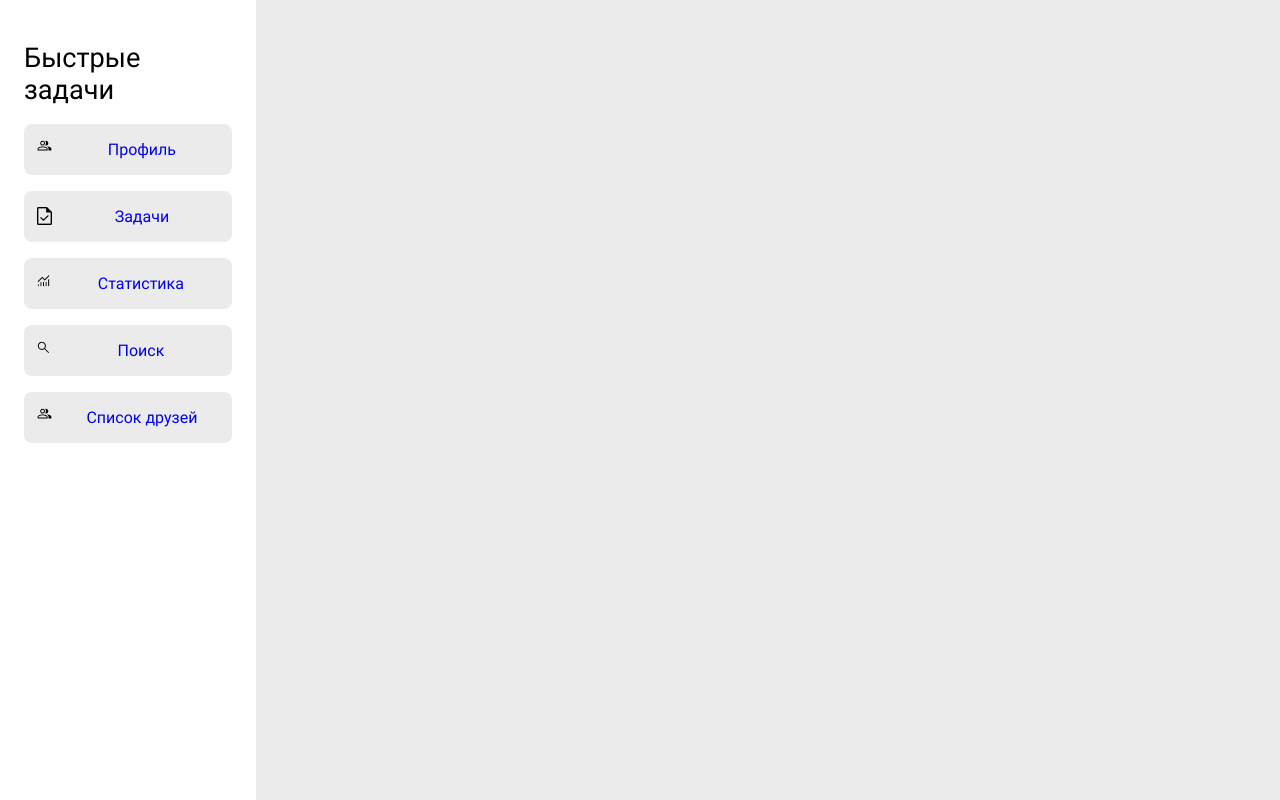
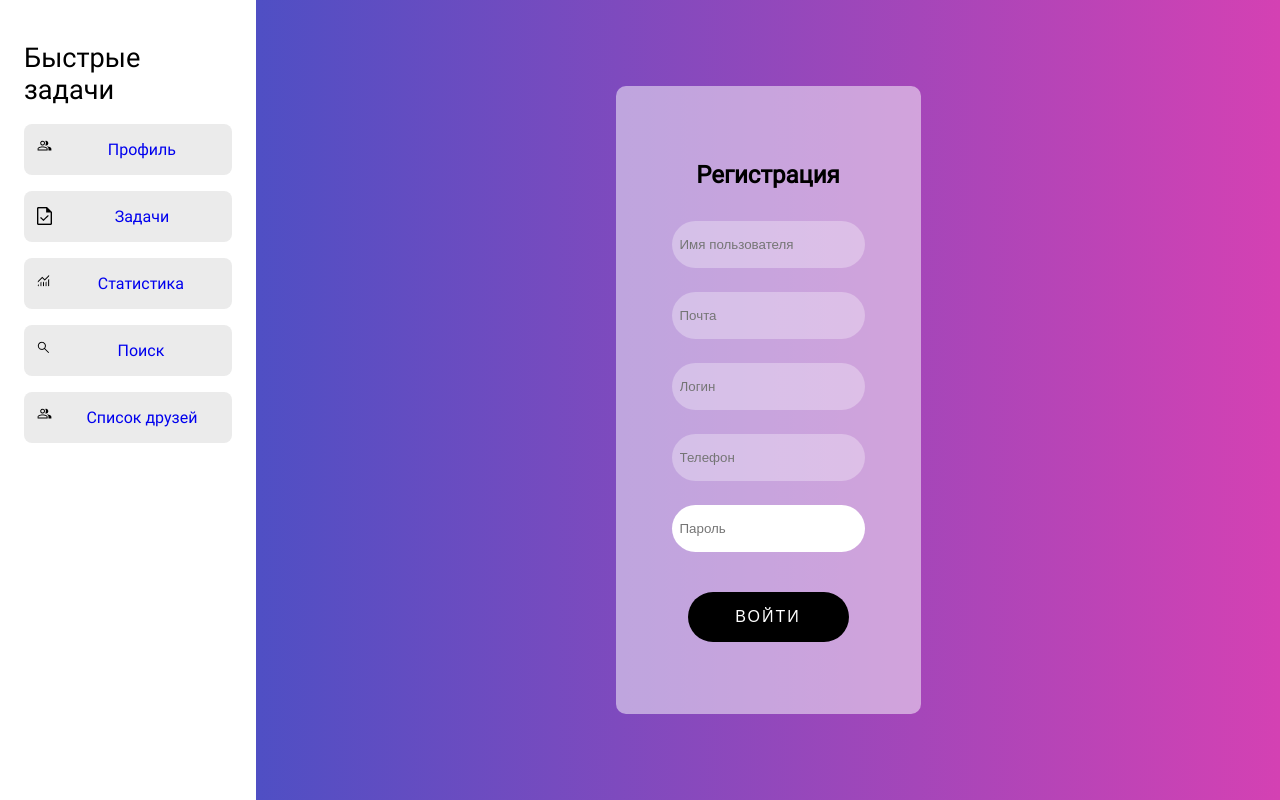
Before and after one commit to nibrissa/fastcase_hackathon, a React (Create React App) app: page /registration in a window 1280 px wide. Built offline with nearby package versions, Linux system fonts and the light colour scheme.

Commit message:
форма регистрации

```diff
--- a/src/App.js
+++ b/src/App.js
@@ -9,6 +9,7 @@ import AuthService from "./services/auth.service";
 import SingleTask from "./components/SingleTask/SingleTask";
 import SingleUser from "./components/SingleUser/SingleUser";
 import Friendlist from "./components/Friendlist/Friendlist";
+import Regist from "./components/registration/regist";
 
 function App(props) {
     const user = AuthService.getCurrentUser();
@@ -23,6 +24,7 @@ function App(props) {
 
                     <Routes>
                         <Route path='/login' element={<Login/>}/>
+                        <Route path='/registration' element={<Regist/>}/>
                         <Route path='/tasks'
                                element={<Tasks tasksPage={props.state.tasksPage}/>}/>
                         <Route path='/task/:id' element={<SingleTask/>}/>
--- /dev/null
+++ b/src/components/registration/regist.jsx
@@ -0,0 +1,44 @@
+import s from './regist.module.css';
+import React from 'react';
+
+const Regist = () => {
+    return (
+
+        <div className={s.loginCardContainer}>
+
+            <div className={s.loginCard}>
+
+                <div className={s.loginCardHeader}>
+
+                    <h2>Регистрация</h2>
+
+                </div>
+
+                <form className={s.loginCardForm}>
+
+                    <div className={s.formItem}>
+                        <input type="text" name='fio' placeholder="Имя пользователя" autoFocus required/>
+                    </div>
+                    <div className={s.formItem}>
+                        <input type="email" name='email' placeholder="Почта" autoFocus required/>
+                    </div>
+                    <div className={s.formItem}>
+                        <input type="text" name='username' placeholder="Логин" autoFocus required/>
+                    </div>
+                    <div className={s.formItem}>
+                        <input type="phone" name='phone' placeholder="Телефон" autoFocus required/>
+                    </div>
+
+                    <div className={s.formItem}>
+                        <input type="password" name='password' placeholder="Пароль" maxLength="6" autoFocus required/>
+                    </div>
+
+                    <button className={s.btn} type="submit">Войти</button>
+
+                </form>
+            </div>
+        </div>
+    );
+}
+
+export default Regist;
--- /dev/null
+++ b/src/components/registration/regist.module.css
@@ -0,0 +1,93 @@
+.loginCardContainer{
+    min-height: 100vh;
+    background: linear-gradient(to right, #4f4fc4, #d441b3);
+    display: flex;
+    text-align: center;
+    justify-content: center;
+    align-items: center;
+}
+
+
+.loginCard{
+    background: rgba(255, 255, 255, .5);
+    padding: 3.5rem;
+    border-radius: 10px;
+    text-align: center;
+
+}
+
+.loginCardForm{
+    width: 100%;
+}
+
+
+.loginCardHeader{
+    margin-bottom: 2rem
+}
+
+
+.loginCardHeader h1{
+    font-size: 2rem;
+    font-weight: 500;
+    margin-bottom: .5rem;
+}
+
+.loginCardContainer h1+div{
+    font-size: calc(1rem * .8);
+    opacity: .8;
+}
+
+
+
+.loginCardForm{
+    display: flex;
+    flex-direction: column;
+    gap: 1.5rem;
+
+}
+
+.loginCard input{
+
+    border: none;
+    outline: none;
+    background: rgba(255, 255, 255, .3);
+    padding: 1rem 0.5rem;
+    border-radius: 100px;
+    transition: background .5s;
+
+}
+
+.loginCard input:focus{
+    background: white;
+}
+
+.btn{
+    background: black;
+    color: white;
+    padding: 1rem;
+    border-radius: 100px;
+    text-align: center;
+    text-transform: uppercase;
+    letter-spacing: 2px;
+    transition: background .5s;
+}
+
+
+.btn:hover{
+    background-color: rgba(0, 0, 0, 0.85);
+    cursor: pointer;
+}
+
+
+@media (max-width: 768px){
+    .loginCardContainer{
+        padding: 2rem 0;
+    }
+
+    .loginCard{
+        padding: 2rem;
+    }
+
+
+
+}
```
